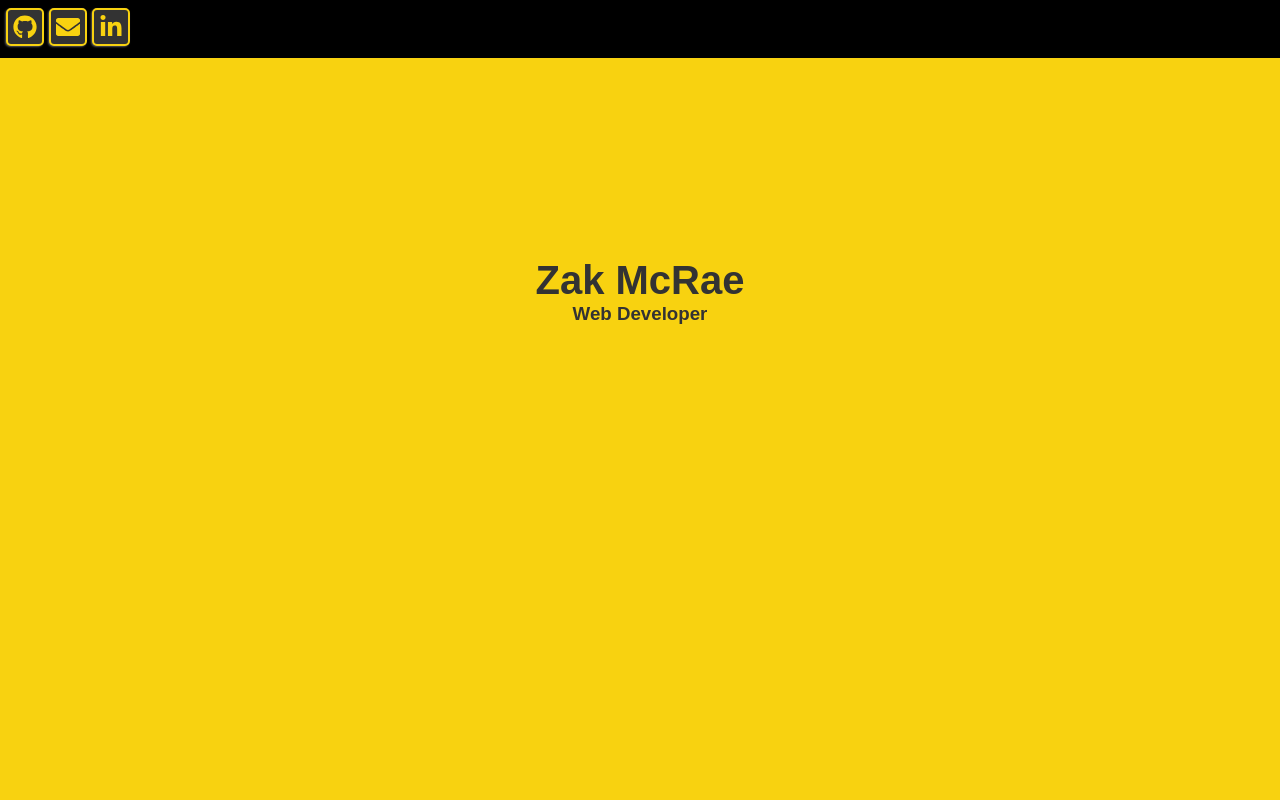
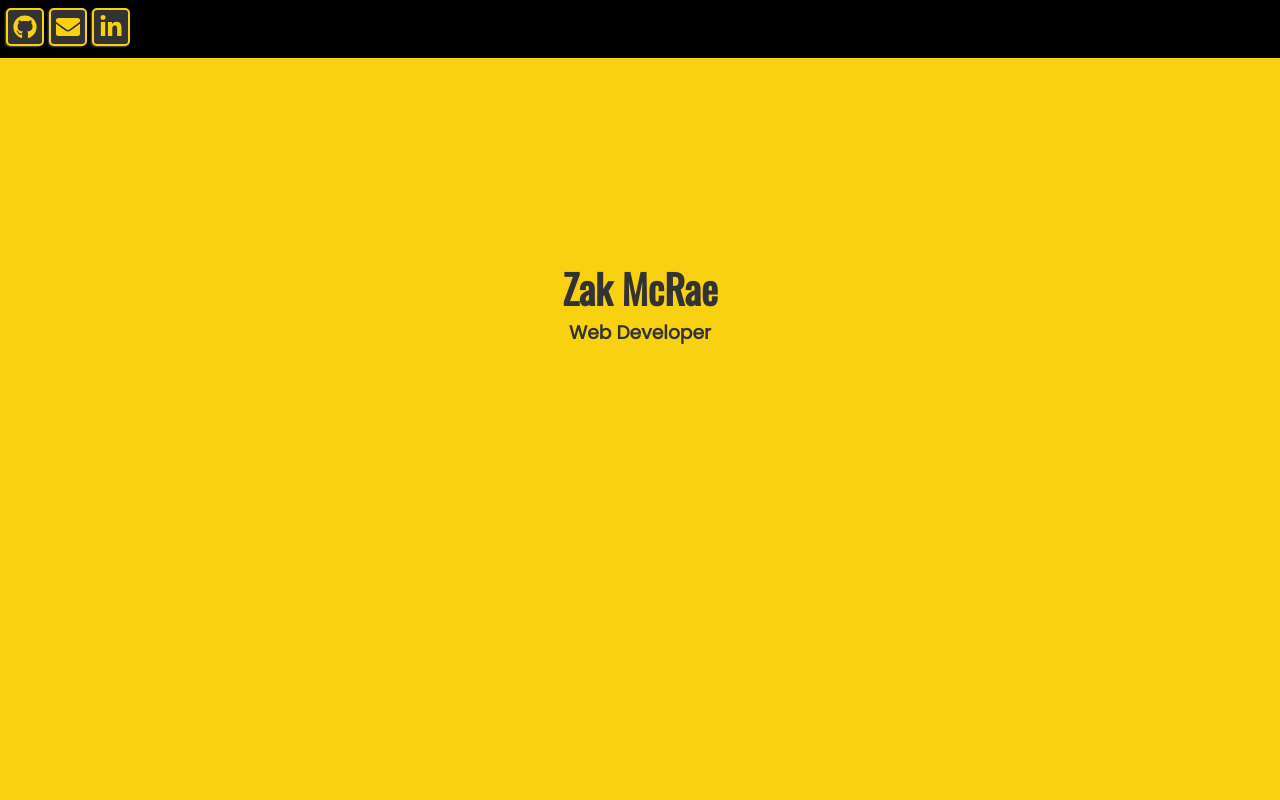
Before and after one commit to ZakMcRae/personal-site, a React (Create React App) app: page / in a window 1280 px wide. Shown: the top 800 px of the page. Built offline with nearby package versions, Linux system fonts and the light colour scheme.

Commit message:
added fonts

```diff
--- a/public/index.html
+++ b/public/index.html
@@ -13,6 +13,12 @@
       user's mobile device or desktop. See https://developers.google.com/web/fundamentals/web-app-manifest/
     -->
     <link rel="manifest" href="%PUBLIC_URL%/manifest.json" />
+    <link rel="preconnect" href="https://fonts.googleapis.com" />
+    <link rel="preconnect" href="https://fonts.gstatic.com" crossorigin />
+    <link
+      href="https://fonts.googleapis.com/css2?family=Oswald&family=Poppins&display=swap"
+      rel="stylesheet"
+    />
     <!--
       Notice the use of %PUBLIC_URL% in the tags above.
       It will be replaced with the URL of the `public` folder during the build.
--- a/src/components/styles/Div.styled.js
+++ b/src/components/styles/Div.styled.js
@@ -89,7 +89,6 @@ export const SocialsDiv = styled.div`
 export const SkillCardDiv = styled.div`
   width: 150px;
   height: 36px;
-  /* background-color: ${({ theme }) => theme.colors.backgroundSecondary}; */
   background-color: #eee;
   display: flex;
   align-items: center;
@@ -135,10 +134,9 @@ export const ProjectCardDiv = styled.div`
     max-width: 520px;
     margin: auto;
     margin-bottom: 20px;
-    /* border-radius: 5px; */
     border-top-left-radius: 5px;
     border-top-right-radius: 5px;
-    /* box-shadow: -1px 1px 2px 0 #555; */
+    border-bottom: 1px solid #555;
   }
 
   // Project Info Section
@@ -240,7 +238,6 @@ export const ProjectLinksDiv = styled.div`
 export const TimeLineCardDiv = styled.div`
   max-width: 95%;
   background-color: ${({ theme }) => theme.colors.backgroundSecondary};
-  /* background-color: #1036f8; */
   margin: auto;
   margin-bottom: 10px;
   padding-bottom: 10px;
--- a/src/components/styles/GlobalStyle.js
+++ b/src/components/styles/GlobalStyle.js
@@ -11,8 +11,22 @@ html {
     border: 0px;
 }
 
+h1 {
+  font-family: "Oswald", cursive;
+}
+
+h2, h3, h4, h5 {
+  font-family: "Poppins", sans-serif;
+}
+
 p {
+  font-family: "Poppins", sans-serif;
   font-size: 16px;
   line-height: 1.5;
 }
+
+a {
+  font-family: "Oswald", sans-serif;
+}
+
 `;
```
